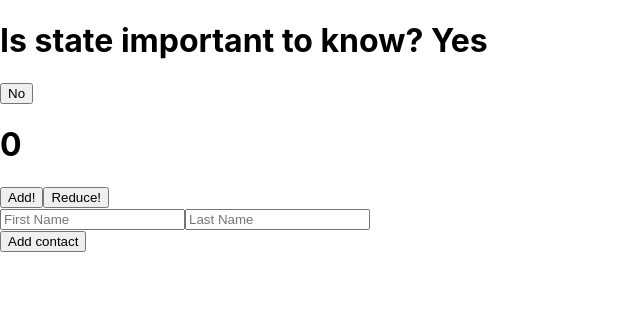
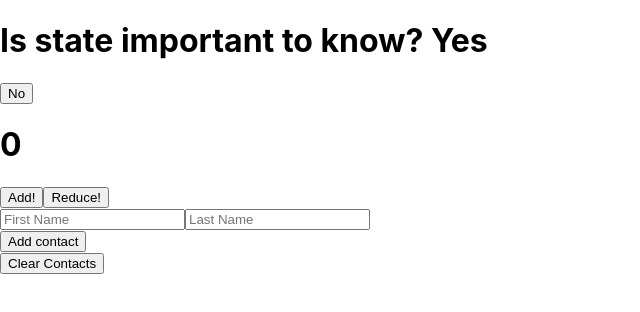
Before and after one commit to MattVegh/react-hooks, a React (Create React App) app: page / in a window 1280 px wide. Shown: the top 312 px of the page, without its empty margins (0-640 px from the left). Built offline with nearby package versions, Linux system fonts and the light colour scheme.

Commit message:
added clear contacts button

```diff
--- a/src/AddressBook.js
+++ b/src/AddressBook.js
@@ -27,6 +27,12 @@ function AddressBook() {
 
     const contacts = contactsData.map(contact => <h2 key={contact.firstName + contact.lastName}>{contact.firstName} {contact.lastName}</h2>)
 
+    function handleClear(event) {
+        event.preventDefault()
+        setContactsData([])
+    }
+
+    console.log(contactsData)
     return (
         <>
             <form onSubmit={handleSubmit}>
@@ -45,6 +51,7 @@ function AddressBook() {
                 <br />
                 <button>Add contact</button>
             </form>
+            <button onClick={handleClear}>Clear Contacts</button>
             {contacts}
         </>
     )
```
